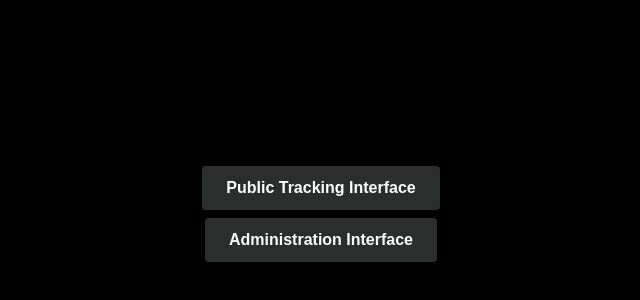
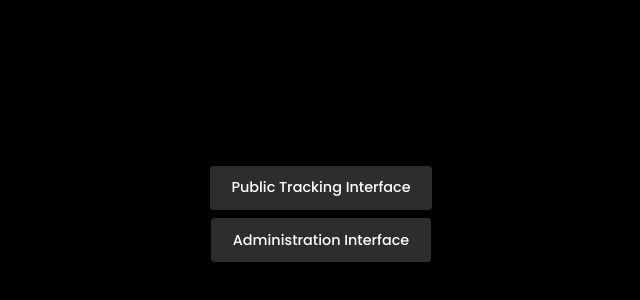
Before and after one commit to andersonfernandes/cargotracker-client, a React (Create React App) app: page / in a window 1280 px wide. Shown: the part 186-486 px from the top of the page, without its empty margins (319-959 px from the left). Built offline with nearby package versions, Linux system fonts and the light colour scheme.

Commit message:
fix: estilos não aplicados

```diff
--- a/src/components/Button/style.css
+++ b/src/components/Button/style.css
@@ -5,8 +5,9 @@
     border-radius: 4px;
     color: #FEFEFE;
     text-decoration: none;
-    font-weight: 600;
-    font-size: 1rem;
+    font-weight: 500;
+    font-size: .9rem;
+    font-family: inherit;
     background-color: #2C2D2D;
     transition: opacity .2s ease-in-out;
 }
--- a/src/index.css
+++ b/src/index.css
@@ -16,5 +16,6 @@ code {
 }
 
 a {
+  color: inherit;
   text-decoration: none;
 }
```
